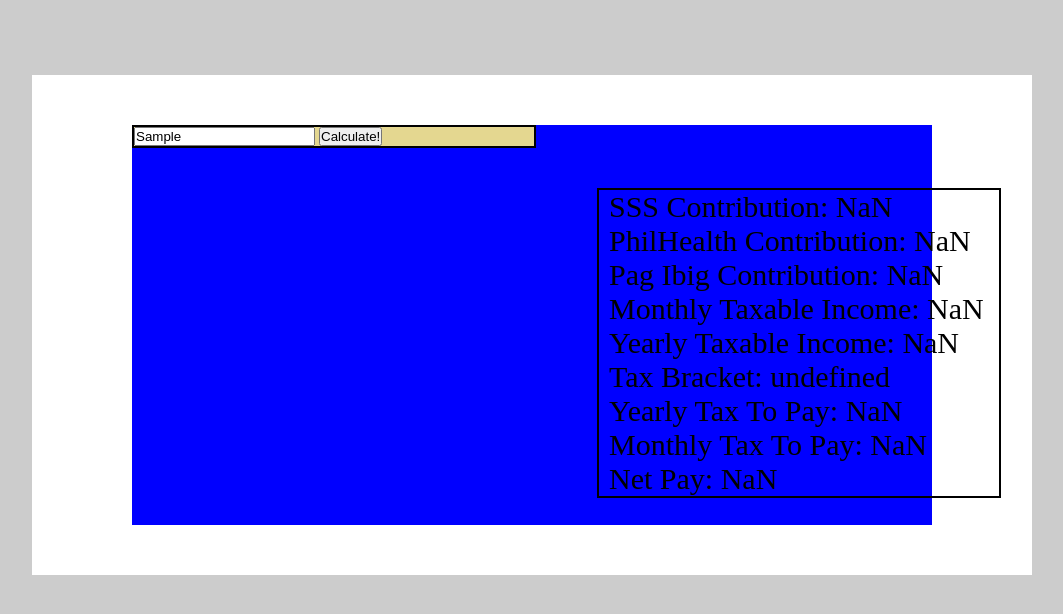
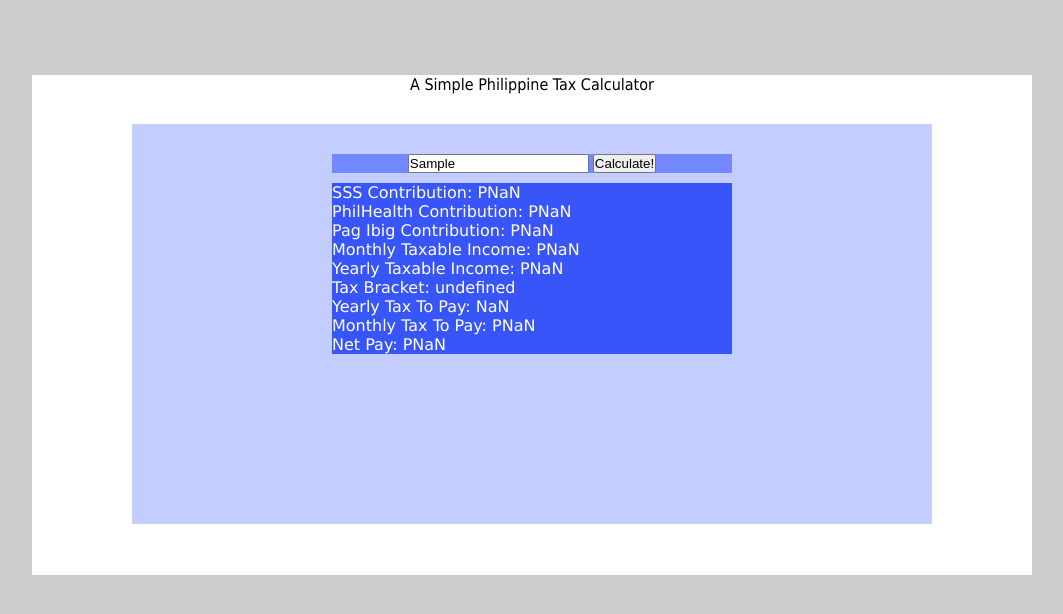
Before and after one commit to aaroncymor/tax-calculator-javascript, a plain HTML site: page index.html in a window 1280 px wide. Both pictures are taken after typing "Sample" into the empty fields and a click on the button "Calculate!". Shown: the whole page, without its empty margins (108-1171 px from the left). Drawn offline with Linux system fonts and the light colour scheme.

Commit message:
Few UI Changes
Made few changes with the UI (css\style.css has the most update).

```diff
--- a/css/style.css
+++ b/css/style.css
@@ -10,6 +10,10 @@
 	/*margin: 0 auto 0 auto;*/
 }
 
+p {
+	font-size: 10px;
+}
+
 #container {
 	width: 1000px;
 	height: 500px;
@@ -17,39 +21,60 @@
 	margin-right: 140px;
 	margin-top: 75px;
 	background-color: white;
+	border: 0px solid;
+}
+
+#header {
+	text-align: center;
+	font-family: Tahoma, Geneva, sans-serif;
 }
 
 #content {
-	background-color: blue;
+	background-color: #C4CDFF;
 	width: 800px;
 	height: 400px;
 	margin-left: 100px;
 	margin-right: 100px;
-	margin-top: 50px;
+	margin-top: 30px;
 	margin-bottom: 50px;
 	float: left;
-
+	border: 0px solid;
 }
 
 #form_wrapper {
-	border: 2px solid black;
 	width: 400px;
+	margin-right: auto;
+	margin-left: auto;
+	margin-top:30px;
 }
 
 #form_wrapper form {
 	width: 400px;
-	background-color: #E4D790;
+	background-color: #7489FF;
 	color: #245E06;
 }
 
 #tax_display {
-	margin-left: 465px;
-	margin-top: 40px;
+	margin-right: auto;
+	margin-left: auto;
 	width: 400px;
-	float:left;
-	border: 2px solid black;
+	background-color: #3855FA;
+	font-family: Verdana, Geneva, sans-serif;
 }
 
 #total_monthly_salary {
-	margin-left: 10px;
+	margin-left: auto;
+	margin-right: auto;
+	margin-top: 10px;
+	font-size: 100%;
+	color: white;
 }
+
+#error_wrapper {
+	background-color: #EFF1FF;
+	width: 400px;
+}
+
+#error_display {
+	color: red;
+}
--- a/index.html
+++ b/index.html
@@ -6,16 +6,19 @@
 	<body>
 		<div id="container">
 			<div id="header">
+				A Simple Philippine Tax Calculator
 			</div>
 			<div id="content">
 				<div id="form_wrapper">
+					<center>
 					<form id="tax_calculator_form">
 						<input id="monthly_salary" type="text">
 						<button type="button" onclick="displayOutput(document.getElementById('monthly_salary').value)">Calculate!</button>
 					</form>
+					</center>
 				</div>
 				<div id="tax_display">
-					<p id="total_monthly_salary" style="font-size:30px;color=blue";></p>
+					<p id="total_monthly_salary"></p>
 				</div>
 			</div>
 		</div>
--- a/js/taxcalculate.js
+++ b/js/taxcalculate.js
@@ -7,17 +7,11 @@
 var netPay;
 var finalOutput;
 
-
 function getSSSContribution(monthlySalary){
 /*
 	Gets the SSS contribution depending on the monthlySalary of the user.
 	Reference:http://www.e-pinoyguide.com/2013/09/how-to-compute-sss-philhealth-and-hdmf.html
 */
-
-	if (isNaN(monthlySalary)){
-		//Input Error Message Code
-
-	} else {
 	if (monthlySalary <= 11249.99)
 		sssContribution = 0.00;
 	else if (monthlySalary >= 11250.00 && monthlySalary <= 11749.99)
@@ -43,17 +37,12 @@
 
 	return sssContribution;
 }
-}
 
 function getPhilHealthContribution(monthlySalary){
 /*
 	Gets the PhilHealth contribution depending on the monthlySalary of the user.
 	Reference:http://www.e-pinoyguide.com/2013/09/how-to-compute-sss-philhealth-and-hdmf.html
 */
-
-	if (isNaN(monthlySalary)) {
-		//Input ErrorMessage Code
-	} else {
 	if (monthlySalary <= 8999.99)
 		philHealthContribution = 100.00;
 	else if (monthlySalary >= 9000.00 && monthlySalary <= 9999.99 )
@@ -113,14 +102,12 @@
 
 	return philHealthContribution;
 }
-}
 
 function getPagIbigContribution(monthlySalary) {
 /*
 	Gets the Pag Ibig contribution depending on the monthlySalary of the user.
 	Reference:http://www.e-pinoyguide.com/2013/09/how-to-compute-sss-philhealth-and-hdmf.html
 */
-
 	if (monthlySalary <= 1500.00)
 		pagIbigContribution = (0.01 * monthlySalary);
 	else if (monthlySalary > 1500.00 && monthlySalary <= 4999.99)
@@ -137,7 +124,6 @@
 	monthly taxable income = monthly salary - (Phil Health Contribution + SSS Contribution + Pag Ibig Contribution)
 	Reference:http://www.e-pinoyguide.com/2014/07/how-to-compute-your-withholding-tax.html
 */
-
 	monthlySalaryFloat = parseFloat(monthlySalary);
 	philHealthContributionFloat = parseFloat(getPhilHealthContribution(monthlySalaryFloat));
 	pagIbigContributionFloat = parseFloat(getPagIbigContribution(monthlySalaryFloat));
@@ -185,7 +171,6 @@
 	Reference:http://www.businessforum.ph/threads/600-Income-Tax-Rate-Table-for-Individual-Taxpayers-in-the-Philippines
 */
 	return getYearlyTaxToPay(yearlyTaxableIncome) / 12.0;
-
 }
 
 function getTaxBracket(yearlyTaxableIncome) {
@@ -193,7 +178,6 @@
 	Returns the tax bracket depending on the yearly tax income.
 	Reference:http://www.businessforum.ph/threads/600-Income-Tax-Rate-Table-for-Individual-Taxpayers-in-the-Philippines
 */
-
 	if (yearlyTaxableIncome <= 10000.00)
 		taxBracket = "P10,000.00 and below";
 	else if (yearlyTaxableIncome > 10000.00 && yearlyTaxableIncome <= 30000.00)
@@ -217,7 +201,6 @@
 	Calculates the net pay through this equation:
 	net pay = monthly salary - (PhilHealth Contribution + SSS Contribution + Pag Ibig Contribution + Monthly Tax to Pay)
 */
-
 	monthlySalaryFloat = parseFloat(monthlySalary);
 	philHealthContributionFloat = parseFloat(getPhilHealthContribution(monthlySalaryFloat));
 	sssContributionFloat = parseFloat(getSSSContribution(monthlySalaryFloat));
@@ -240,7 +223,6 @@
 		Net Pay
 */
 
-
 		monthlySalaryFloat = parseFloat(monthlySalary);
 		philHealthContributionFloat = parseFloat(getPhilHealthContribution(monthlySalaryFloat));
 		sssContributionFloat = parseFloat(getSSSContribution(monthlySalaryFloat));
@@ -253,17 +235,15 @@
 		netPayFloat = getNetPay(monthlySalaryFloat);
 
 
-	finalOutput = "SSS Contribution: " + sssContributionFloat.toFixed(2) + "<br>";
-	finalOutput += "PhilHealth Contribution: " + philHealthContributionFloat.toFixed(2) + "<br>";
-	finalOutput += "Pag Ibig Contribution: " + pagIbigContributionFloat.toFixed(2) + "<br>";
-	finalOutput += "Monthly Taxable Income: " + monthlyTaxableIncome.toFixed(2) + "<br>";
-	finalOutput += "Yearly Taxable Income: " + yearlyTaxableIncome.toFixed(2) + "<br>";
+		finalOutput = "SSS Contribution: P" + sssContributionFloat.toFixed(2) + "<br>";
+		finalOutput += "PhilHealth Contribution: P" + philHealthContributionFloat.toFixed(2) + "<br>";
+		finalOutput += "Pag Ibig Contribution: P" + pagIbigContributionFloat.toFixed(2) + "<br>";
+		finalOutput += "Monthly Taxable Income: P" + monthlyTaxableIncome.toFixed(2) + "<br>";
+		finalOutput += "Yearly Taxable Income: P" + yearlyTaxableIncome.toFixed(2) + "<br>";
 		finalOutput += "Tax Bracket: " + taxBracket + "<br>";
 		finalOutput += "Yearly Tax To Pay: " + yearlyTaxToPayFloat + "<br>";
-	finalOutput += "Monthly Tax To Pay: " + monthlyTaxToPayFloat.toFixed(2) + "<br>";
-	finalOutput += "Net Pay: " + netPayFloat.toFixed(2);
-
+		finalOutput += "Monthly Tax To Pay: P" + monthlyTaxToPayFloat.toFixed(2) + "<br>";
+		finalOutput += "Net Pay: P" + netPayFloat.toFixed(2);
 
 		document.getElementById("total_monthly_salary").innerHTML = finalOutput;
-
 }
```
Lines whose indentation alone changed are shown as unchanged.
